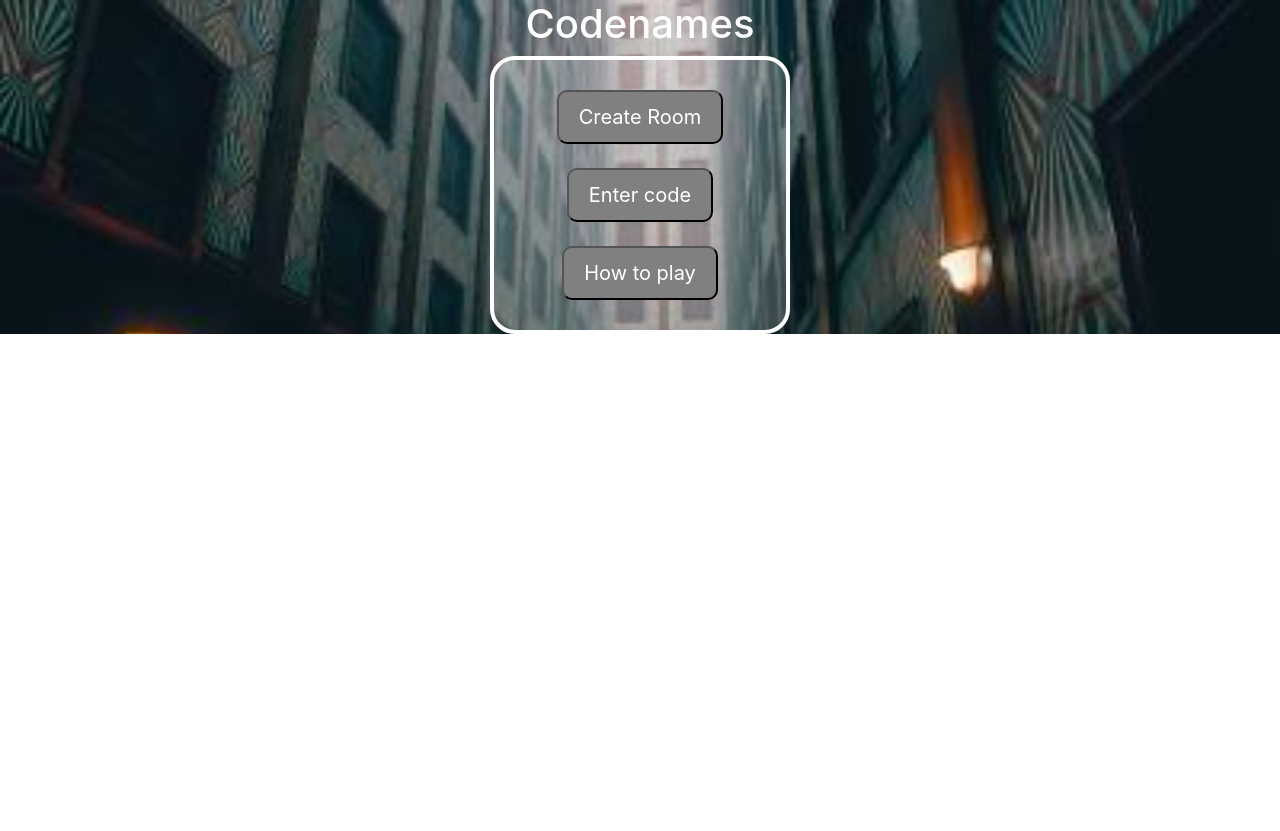
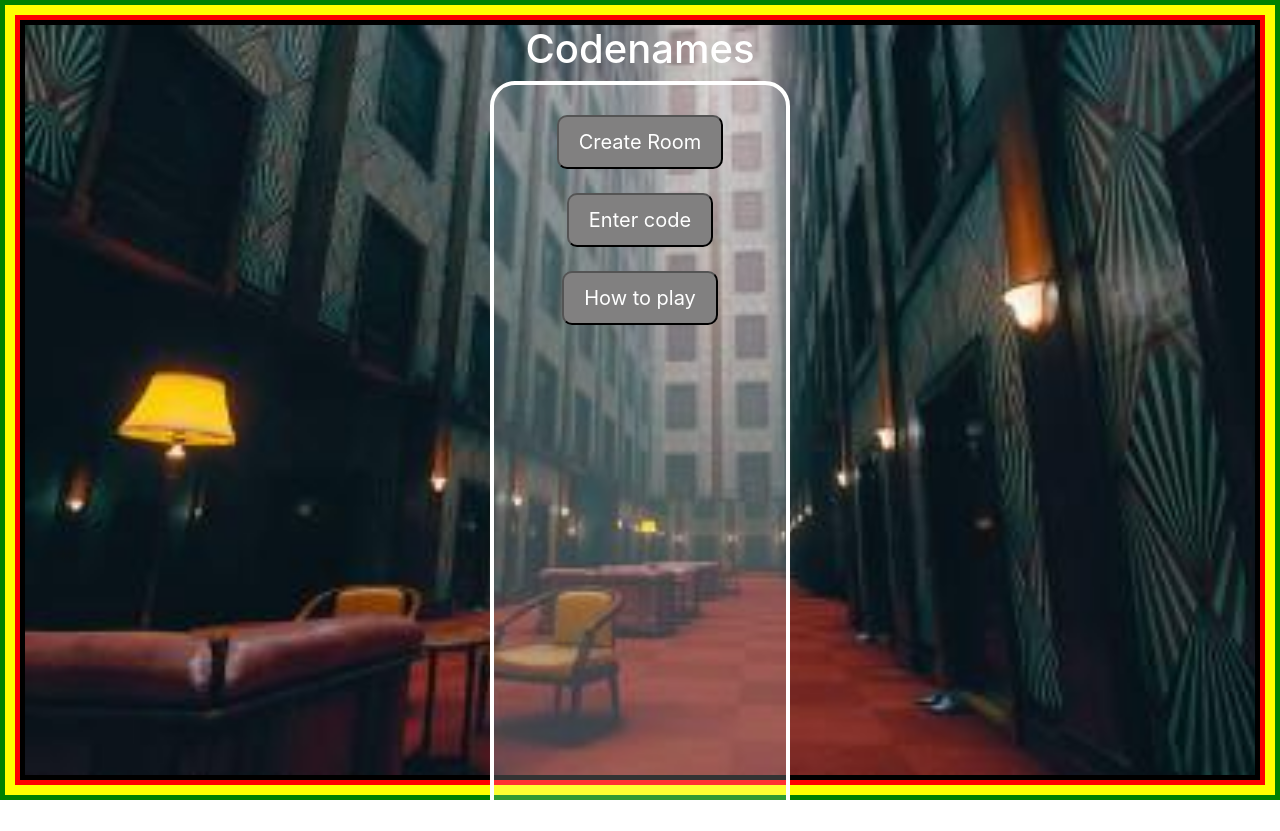
Before and after one commit to amyghotra/codenames, a React (Create React App) app in the folder codenames/: page / in a window 1280 px wide. Before the commit the page ends 800 px from the top, so only its background shows below. Built offline with nearby package versions, Linux system fonts and the light colour scheme.

Commit message:
stylin baby

```diff
--- a/codenames/src/App.css
+++ b/codenames/src/App.css
@@ -1,38 +1,5 @@
 .App {
   text-align: center;
+  border: 5px solid red;
+  height: 100%;
 }
-
-.App-logo {
-  height: 40vmin;
-  pointer-events: none;
-}
-
-@media (prefers-reduced-motion: no-preference) {
-  .App-logo {
-    animation: App-logo-spin infinite 20s linear;
-  }
-}
-
-.App-header {
-  background-color: #282c34;
-  min-height: 100vh;
-  display: flex;
-  flex-direction: column;
-  align-items: center;
-  justify-content: center;
-  font-size: calc(10px + 2vmin);
-  color: white;
-}
-
-.App-link {
-  color: #61dafb;
-}
-
-@keyframes App-logo-spin {
-  from {
-    transform: rotate(0deg);
-  }
-  to {
-    transform: rotate(360deg);
-  }
-}
--- a/codenames/src/Landing.css
+++ b/codenames/src/Landing.css
@@ -32,6 +32,7 @@
     background-repeat: no-repeat;
     background-size: cover;
     height: 100%;
+    border: 5px solid black;
 }
 
 .Codenames-title{
--- a/codenames/src/index.css
+++ b/codenames/src/index.css
@@ -5,9 +5,16 @@
     sans-serif;
   -webkit-font-smoothing: antialiased;
   -moz-osx-font-smoothing: grayscale;
+  border: 5px solid green;
+  height: 100%;
 }
 
 code {
   font-family: source-code-pro, Menlo, Monaco, Consolas, 'Courier New',
     monospace;
 }
+
+#root {
+  border: 10px solid yellow;
+  height: 100%;
+}
```
